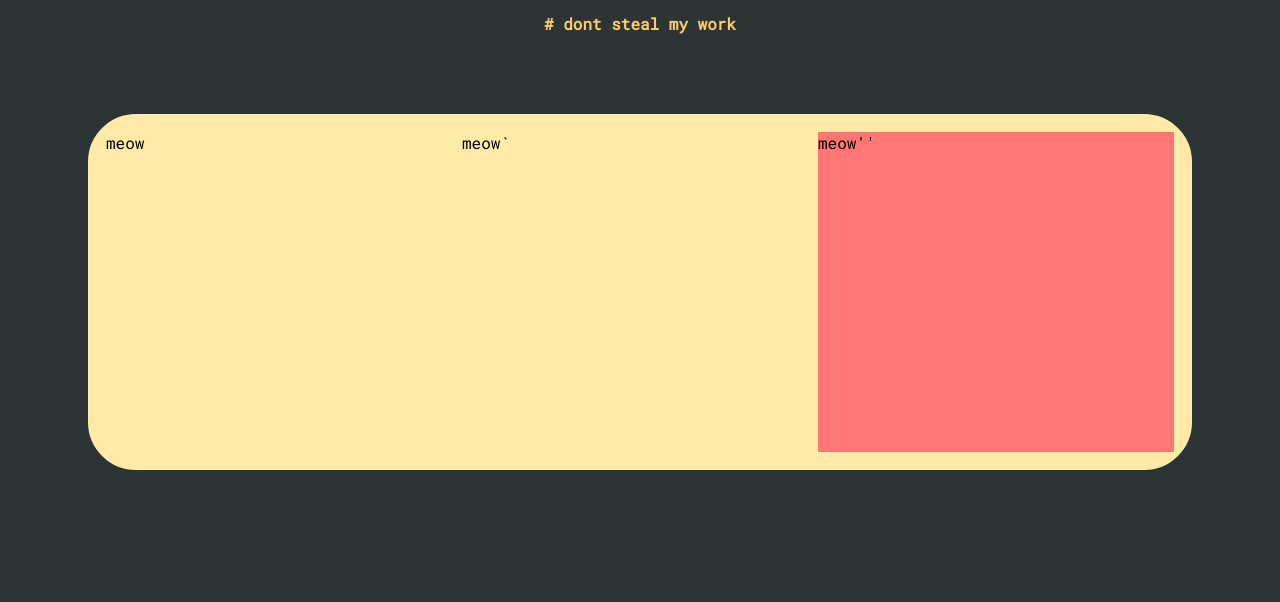
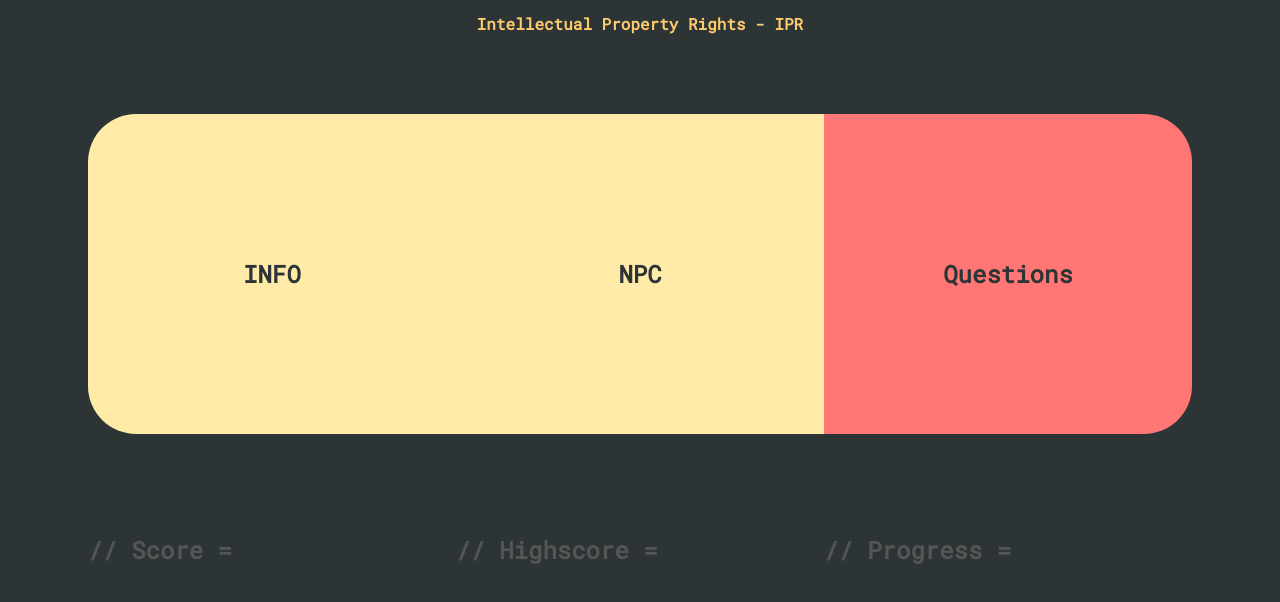
Before and after one commit to Midhunmenonk/gta-ipr, a plain HTML site: page index.html in a window 1280 px wide. Drawn offline with Linux system fonts and the light colour scheme.

Commit message:
improved ui

```diff
--- a/index.html
+++ b/index.html
@@ -10,7 +10,7 @@
 
 	<nav class="nav">
 		<div class="nav__title">
-			<h1 class="white"># dont steal my work</h1>
+			<h1 class="white">Intellectual Property Rights - IPR</h1>
 		</div>
 		<div class="nav__connect">
 			<a href=""></a>
@@ -21,14 +21,20 @@
 
 	<section class="box">
 		<div class="box__info">
-			meow
+			<h1>INFO</h1>
 		</div>
 		<div class="box__npc">
-			meow`
+			<h1>NPC</h1>
 		</div>
 		<div class="box__questions">
-			meow''
+			<h1>Questions</h1>
 		</div>
+	</section>
+
+	<section class="values">
+		<h2>// Score = </h2>
+		<h2>// Highscore = </h2>
+		<h2>// Progress = </h2>
 	</section>
 </body>
 </html>
--- a/main.css
+++ b/main.css
@@ -14,10 +14,6 @@ h1.white {
 .box {
 	margin: 5rem;
 	height: 150vh;
-	padding: 1rem;
-	background: #ffeaa7;
-	border: 2px solid #ffeaa7;
-	border-radius: 3rem;
 	display: flex;
 	height: 100%;
 }
@@ -25,8 +21,43 @@ h1.white {
 .box > div {
 	flex: 1;
 	height: 20rem;
+	display: flex;
+}
+
+.box > div h1 {
+	margin: auto;
+	color: #2d3436;
+}
+
+.box > div:first-child{
+	border-top-left-radius: 3rem;
+	border-bottom-left-radius: 3rem;
+}
+
+.box > div:last-child{
+	border-top-right-radius: 3rem;
+	border-bottom-right-radius: 3rem;
+}
+
+.box__info {
+	background: #ffeaa7;
+}
+
+.box__npc {
+	background: #ffeaa7;
 }
 
 .box__questions {
 	background: #ff7675;
 }
+
+.values {
+	margin: 5rem;
+	margin-bottom: 0;
+	display: flex;
+}
+
+.values	h2 {
+	color: #555555;
+	flex: 1;
+}
```
Also changed, not shown: 1 other file.
